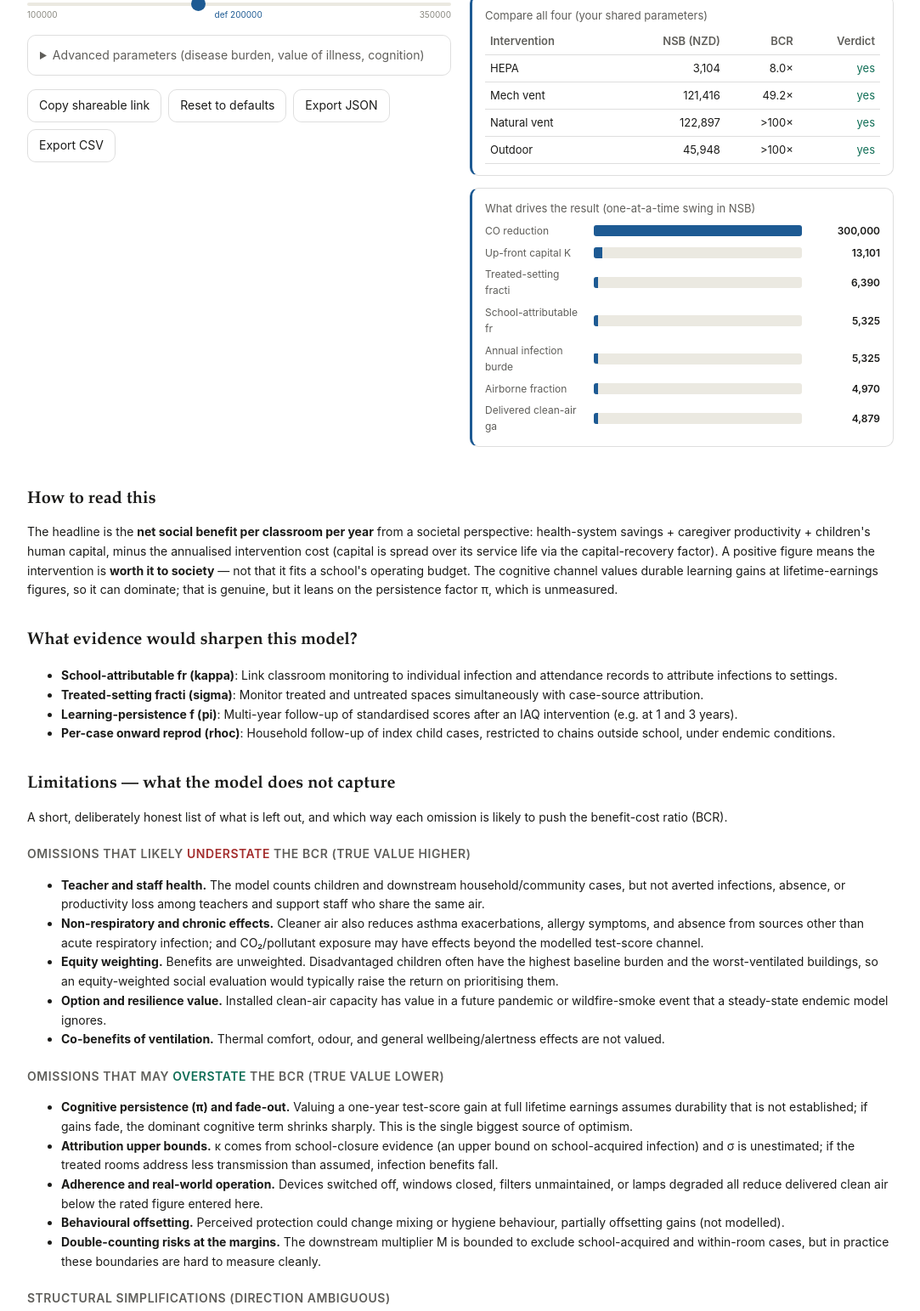
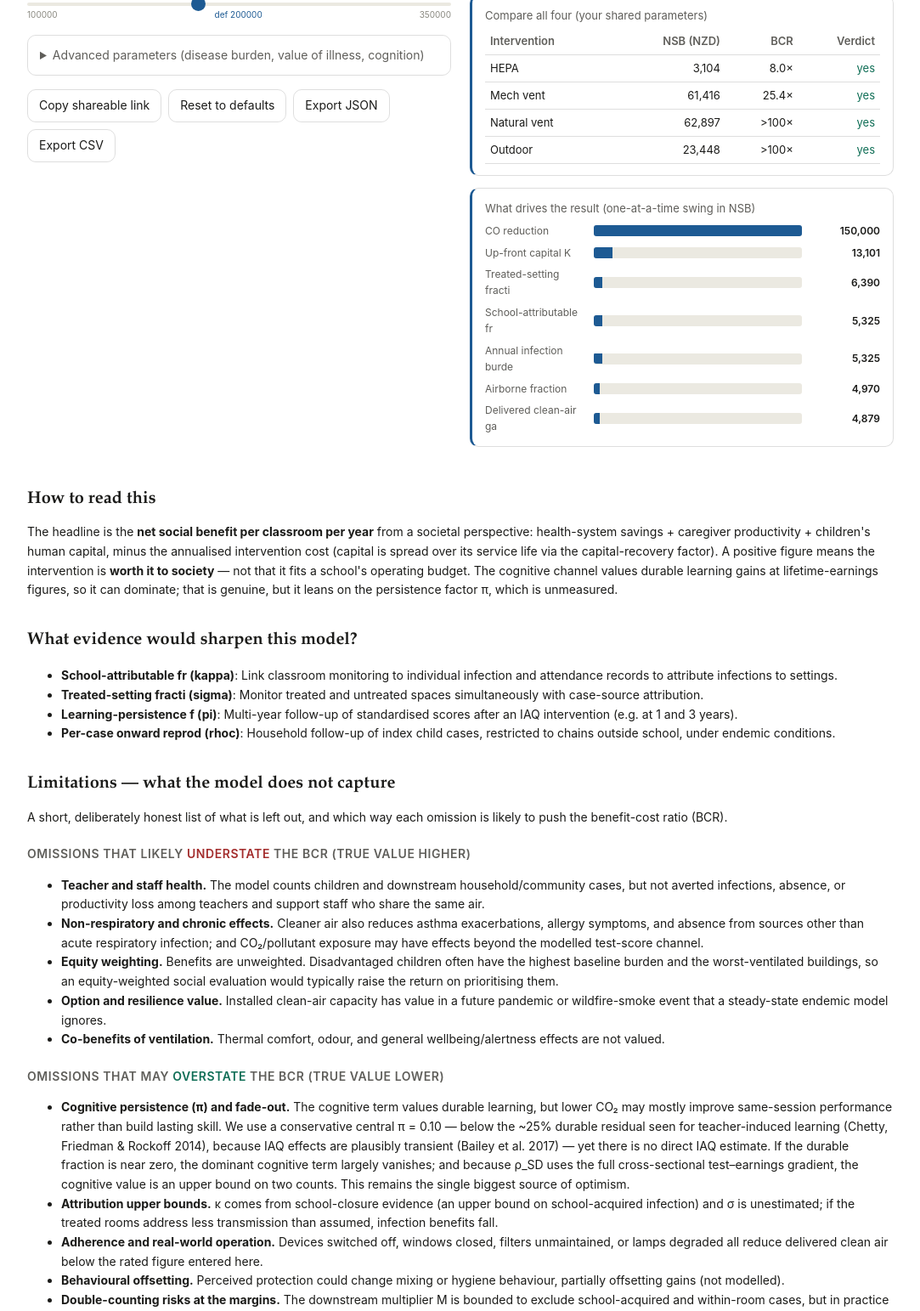
Before and after one commit to AustinHendersonEconomist/cascade-calculator, a plain HTML site: page index.html in a window 1280 px wide. Shown: the part 2220-3763 px from the top of the page at 85% size, without its empty margins (98-1181 px from the left). Drawn offline with nearby package versions, Linux system fonts and the light colour scheme.

Commit message:
Persistence: set conservative default pi=0.10 grounded in teacher value-added / fade-out literature; update glossary and limitations (v0.3)

```diff
--- a/index.html
+++ b/index.html
@@ -248,7 +248,7 @@ code.cite{display:block;background:var(--bg2);border-radius:var(--radius);paddin
     </ul>
     <h3>Omissions that may <span style="color:var(--ok-tx)">overstate</span> the BCR (true value lower)</h3>
     <ul>
-      <li><b>Cognitive persistence (&pi;) and fade-out.</b> Valuing a one-year test-score gain at full lifetime earnings assumes durability that is not established; if gains fade, the dominant cognitive term shrinks sharply. This is the single biggest source of optimism.</li>
+      <li><b>Cognitive persistence (&pi;) and fade-out.</b> The cognitive term values durable learning, but lower CO&#8322; may mostly improve same-session performance rather than build lasting skill. We use a conservative central &pi; = 0.10 &mdash; below the ~25% durable residual seen for teacher-induced learning (Chetty, Friedman &amp; Rockoff 2014), because IAQ effects are plausibly transient (Bailey et al. 2017) &mdash; yet there is no direct IAQ estimate. If the durable fraction is near zero, the dominant cognitive term largely vanishes; and because &rho;_SD uses the full cross-sectional test&ndash;earnings gradient, the cognitive value is an upper bound on two counts. This remains the single biggest source of optimism.</li>
       <li><b>Attribution upper bounds.</b> &kappa; comes from school-closure evidence (an upper bound on school-acquired infection) and &sigma; is unestimated; if the treated rooms address less transmission than assumed, infection benefits fall.</li>
       <li><b>Adherence and real-world operation.</b> Devices switched off, windows closed, filters unmaintained, or lamps degraded all reduce delivered clean air below the rated figure entered here.</li>
       <li><b>Behavioural offsetting.</b> Perceived protection could change mixing or hygiene behaviour, partially offsetting gains (not modelled).</li>
@@ -268,9 +268,9 @@ code.cite{display:block;background:var(--bg2);border-radius:var(--radius);paddin
   </div>
 
   <footer>
-    <p><b>Author:</b> Austin Henderson, Department of Economics, University of Otago. <b>Model:</b> CASCADE (Henderson et&nbsp;al., in preparation). <b>Version:</b> 0.2 (2026-06-19). Equations match the manuscript and its verification script.</p>
+    <p><b>Author:</b> Austin Henderson, Department of Economics, University of Otago. <b>Model:</b> CASCADE (Henderson et&nbsp;al., in preparation). <b>Version:</b> 0.3 (2026-06-19). Equations match the manuscript and its verification script.</p>
     <p><b>Cite this tool:</b></p>
-    <code class="cite" id="cite">Henderson, A. (2026). CASCADE clean-air-in-schools calculator (v0.2) [interactive tool]. https://austinhendersoneconomist.github.io/cascade-calculator/</code>
+    <code class="cite" id="cite">Henderson, A. (2026). CASCADE clean-air-in-schools calculator (v0.3) [interactive tool]. https://austinhendersoneconomist.github.io/cascade-calculator/</code>
     <button type="button" id="copy-cite" style="font-size:13px;">Copy citation</button>
     <p style="margin-top:10px;">Source &amp; issues: <a href="https://github.com/AustinHendersonEconomist/cascade-calculator">github.com/AustinHendersonEconomist/cascade-calculator</a>. Dollar figures are illustrative NZD; to read in USD, multiply by roughly 0.6.</p>
   </footer>
@@ -288,7 +288,7 @@ code.cite{display:block;background:var(--bg2);border-radius:var(--radius);paddin
 var CUR='NZD ';
 var SPEC={
   a:[['Q0','Baseline clean air Q&#8320; (L/s per person)',1,10,0.5,4,2],['dq','Delivered clean-air gain &eta;&middot;&Delta;q (L/s per person)',0,15,0.5,5.4,2],['dco2','CO&#8322; reduction (ppm)',0,1000,50,0,0],['delta','Feasibility discount &delta;',0.1,1,0.05,1,2]],
-  b:[['kappa','School-attributable fraction &kappa;',0.05,0.5,0.01,0.30,2],['sigma','Treated-setting fraction &sigma;',0.10,1,0.05,0.50,2],['pi','Learning-persistence factor &pi;',0,0.6,0.01,0.20,2],['rhoc','Per-case onward reproduction &rho;_c (&rarr; M)',0,0.5,0.01,0.30,2]],
+  b:[['kappa','School-attributable fraction &kappa;',0.05,0.5,0.01,0.30,2],['sigma','Treated-setting fraction &sigma;',0.10,1,0.05,0.50,2],['pi','Learning-persistence factor &pi;',0,0.6,0.01,0.10,2],['rhoc','Per-case onward reproduction &rho;_c (&rarr; M)',0,0.5,0.01,0.30,2]],
   c:[['n','Classroom size n',18,35,1,25,0],['K','Up-front capital K (NZD)',0,60000,100,900,0],['L','Service life L (years)',1,30,1,5,0],['r','Discount rate r',0.01,0.08,0.005,0.03,3],['EM','Annual energy + maintenance (NZD/yr)',0,2000,10,250,0],['rhosd','Lifetime earnings per 1 SD gain &rho;_SD (NZD)',100000,350000,5000,200000,0]],
   d:[['m','Annual infection burden m',2,8,0.5,4,1],['phi','Airborne fraction &phi;',0.1,0.8,0.05,0.5,2],['beta','CO&#8322; dose-response &beta; (SD/ppm)',0.00005,0.001,0.00005,0.0003,5],['p_med','P(medically attended)',0.05,0.4,0.01,0.20,2],['c_ch','Child healthcare cost (NZD)',0,500,10,70,0],['u_ch','QALY loss per child episode',0.001,0.01,0.001,0.002,3],['lambda','QALY value &lambda; (NZD/QALY)',20000,60000,1000,45000,0],['abar','School days lost per episode',0,5,0.5,2,1],['rho_day','Value of a preserved school day (NZD)',0,400,10,100,0],['c_sup','Caregiver supervision cost (NZD)',0,600,10,220,0],['psi_w','Weighted secondary-case cost (NZD)',0,2000,20,700,0]]
 };
@@ -300,7 +300,7 @@ var DEFS={
   delta:{def:'Fraction of school time the intervention is actually in use (seasonal/weather), mainly below 1 for outdoor classrooms.',src:'Outdoor &asymp;0.10&ndash;0.40, climate-specific.',improve:'Local climate and timetable data.'},
   kappa:{key:1,def:'Share of a child&#8217;s infections acquired at school. From closure evidence, so an upper bound &mdash; it subsumes corridors, transport and playgrounds.',src:'Not directly estimated; closure experiments imply it is substantial but uncertain (Cauchemez et al.; Litvinova; Eames).',improve:'Link classroom monitoring to individual infection and attendance records to attribute infections to settings.'},
   sigma:{key:1,def:'Share of the &kappa;-attributable burden acquired specifically in the spaces the intervention treats. Near 1 for whole-school HVAC; smaller for a single-room unit.',src:'Not estimated. The addressable fraction is &kappa;&middot;&sigma;, not &kappa; alone.',improve:'Monitor treated and untreated spaces simultaneously with case-source attribution.'},
-  pi:{key:1,def:'Fraction of a year&#8217;s exposure-driven test-score gain that becomes durable human capital, net of fade-out.',src:'Not estimated for indoor air quality; fade-out is well documented in education (Bailey et al.; Kraft).',improve:'Multi-year follow-up of standardised scores after an IAQ intervention (e.g. at 1 and 3 years).'},
+  pi:{key:1,def:'Fraction of a year&#8217;s exposure-driven test-score gain that becomes durable human capital, net of fade-out. It converts a short-run performance gain into a permanent-equivalent SD that earns the &rho;_SD return.',src:'Conservative central 0.10. Teacher-induced test-score gains persist ~0.4&ndash;0.6 one year out but stabilise at ~25% of the initial impact (Jacob, Lefgren &amp; Sims 2010; Chetty, Friedman &amp; Rockoff 2014); CO&#8322;&rarr;cognition is more likely a short-run state effect than durable skill-building (Bailey et al. 2017), so a sub-residual default is used. Not directly estimated for IAQ. Note &rho;_SD itself uses the full cross-sectional test&ndash;earnings gradient, so the cognitive term is an upper bound even after this discount.',improve:'Multi-year follow-up of standardised scores after an IAQ intervention (e.g. at 1 and 3 years).'},
   rhoc:{key:1,def:'Average out-of-school secondary infections per case under endemic conditions; M = &rho;_c/(1&minus;&rho;_c) sums the downstream tree.',src:'Not estimated for endemic seasonal disease; amplification is established (Lloyd-Smith; Forbes; Flasche &amp; Edmunds).',improve:'Household follow-up of index child cases, restricted to chains outside school, under endemic conditions.'},
   n:{def:'Children per classroom; benefits scale with class size.',src:'Typically 25&ndash;28 (education statistics).'},
   K:{def:'Up-front capital cost, annualised over the service life by the capital-recovery factor.',src:'HEPA NZD ~600&ndash;1,200 for two units; mechanical ventilation tens of thousands; outdoor minimal.'},
```
